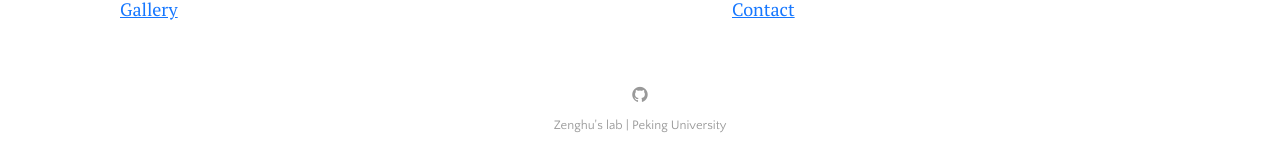
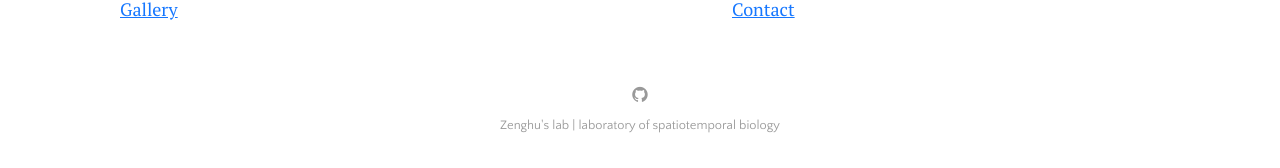
Before and after one commit to ZenghuPKU/zenghupku.github.io, a Jekyll site: the page built from index.html, in a window 1280 px wide. Shown: the part 801-969 px from the top of the page. Built offline with Jekyll 4.4.1, drawn with Linux system fonts in a browser that asks for light colours; the list of posts is cut into pages by our own code.

Commit message:
Update _config.yml

```diff
--- a/_config.yml
+++ b/_config.yml
@@ -21,7 +21,7 @@ plugins:             [jekyll-paginate, jekyll-sitemap, jekyll-feed, jekyll-seo-t
 
 # Customise atom feed settings (this is where Jekyll-Feed gets configuration information)
 title:		           "Zenghu's lab"
-description:	       'Peking University'
+description:	       'laboratory of spatiotemporal biology '
 author:              'chen CHENG，Lingyuan YE'
 
 # RSS 2.0 can be used instead of Atom by uncommenting following two lines
```
